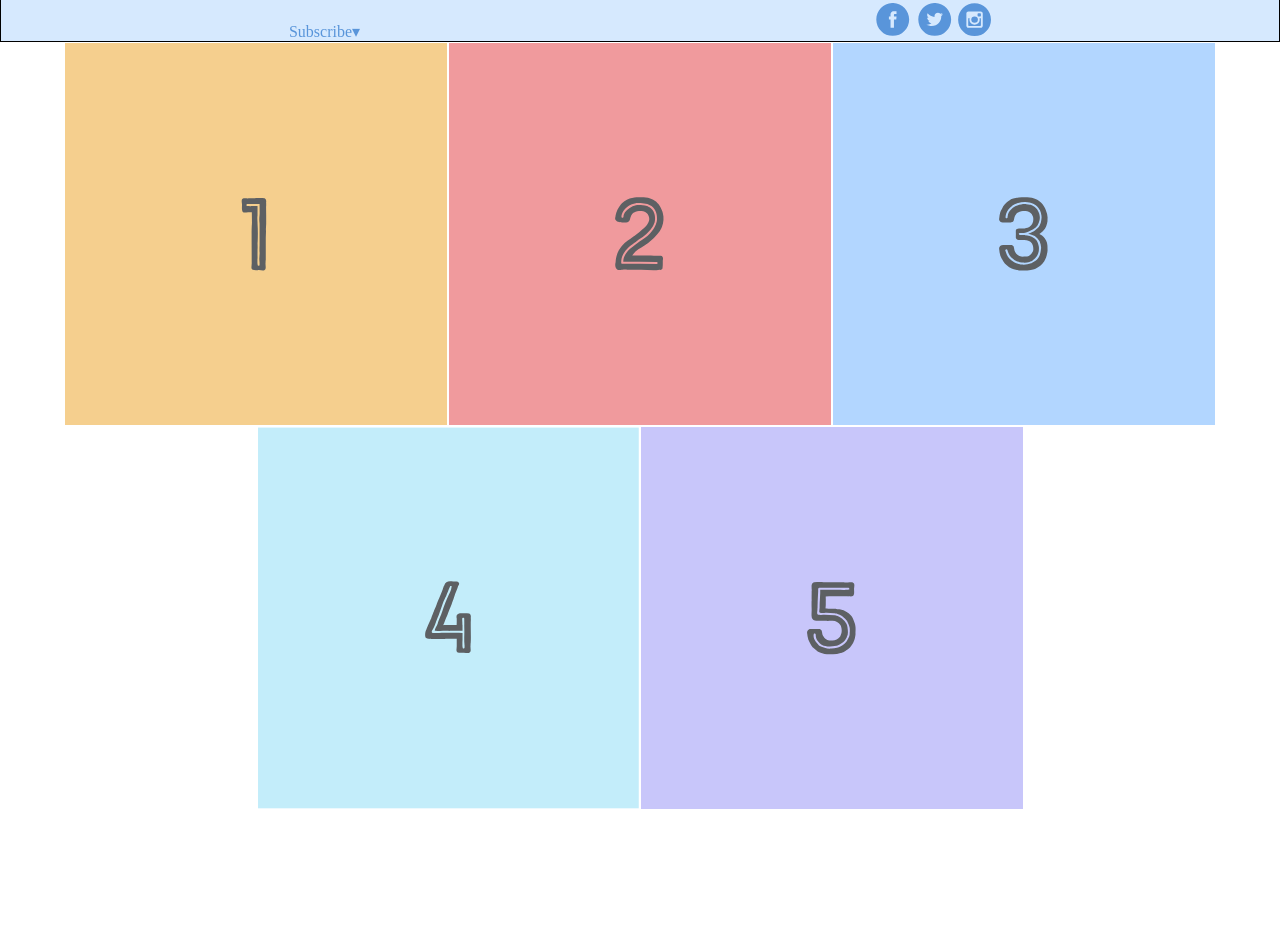
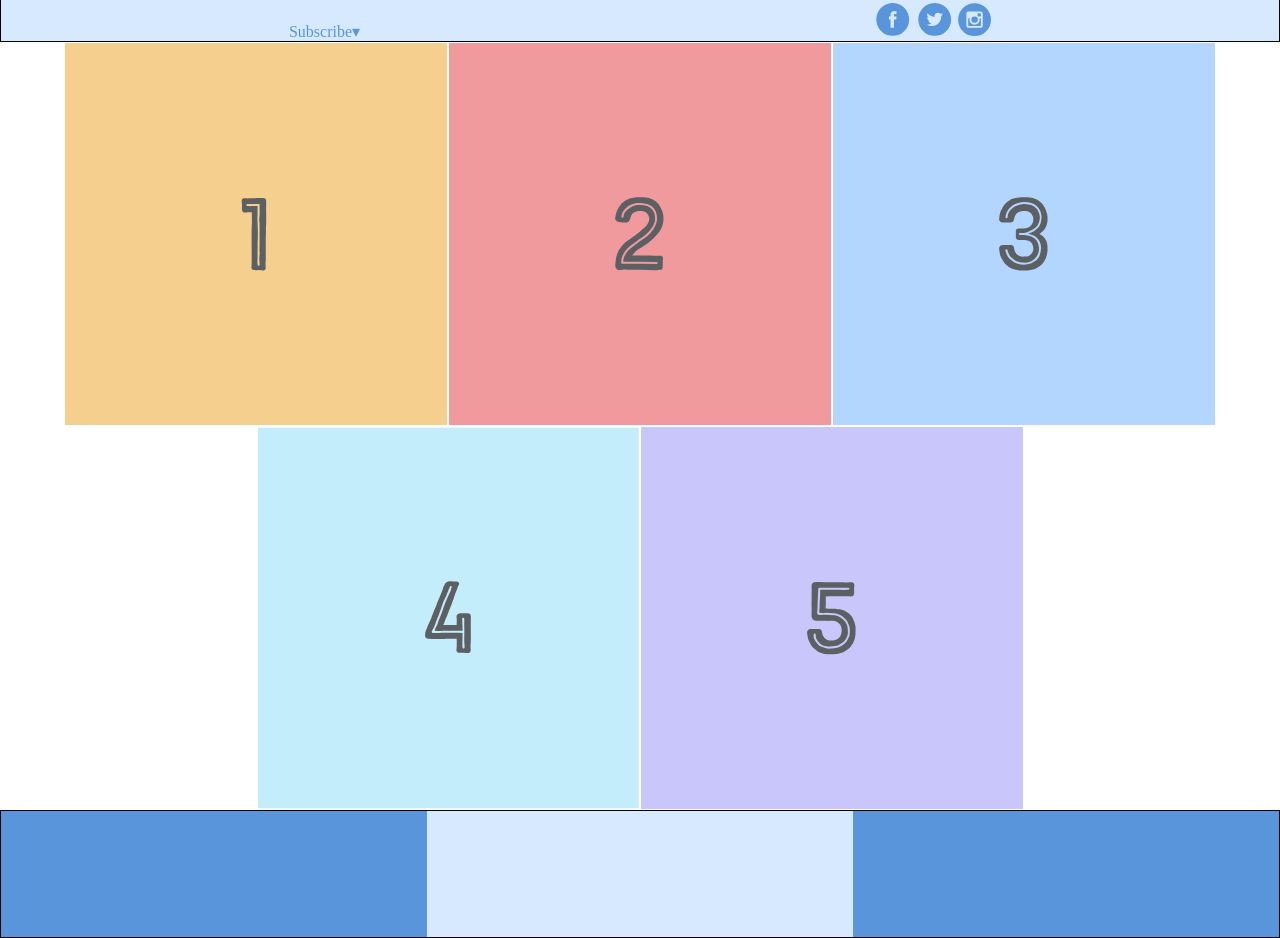
Before and after one commit to viccodev/study-plan2025, a plain HTML site: page re-practice/flexbox-practice3/layout-replica-sinver/index.html in a window 1280 px wide. Shown: the part 404-1342 px from the top of the page. Before the commit the page ends 1214 px from the top, so only its background shows below. Drawn offline with Linux system fonts and the light colour scheme.

Commit message:
finished copy of the internet is hard flexbox practice section

```diff
--- a/re-practice/flexbox-practice3/layout-replica-sinver/index.html
+++ b/re-practice/flexbox-practice3/layout-replica-sinver/index.html
@@ -31,5 +31,10 @@
         </div>
 
     </div>
+    <div class="footer">
+        <div class="footer-s1 footer-item"></div>
+        <div class="footer-s2 footer-item"></div>
+        <div class="footer-s3 footer-item"></div>
+    </div>
     </body>
 </html>
--- a/re-practice/flexbox-practice3/layout-replica-sinver/styles.css
+++ b/re-practice/flexbox-practice3/layout-replica-sinver/styles.css
@@ -53,7 +53,7 @@
     flex-direction: row;
     display: flex;
     flex-wrap: wrap;
-    width: 100%;
+    width: 100vw;
     justify-content: center;
 }
 .photo-item img {
@@ -62,3 +62,17 @@
     height: auto;
     display: block;
 }
+.footer {
+    width: 100vw;
+    height: 10vw;
+    border: solid black 1px;
+    display: flex;
+}
+.footer-item {
+    flex: 1;
+    background-color: #D6E9FE;
+}
+.footer-s1,
+.footer-s3 {
+    background-color: #5995DA;
+}
```
